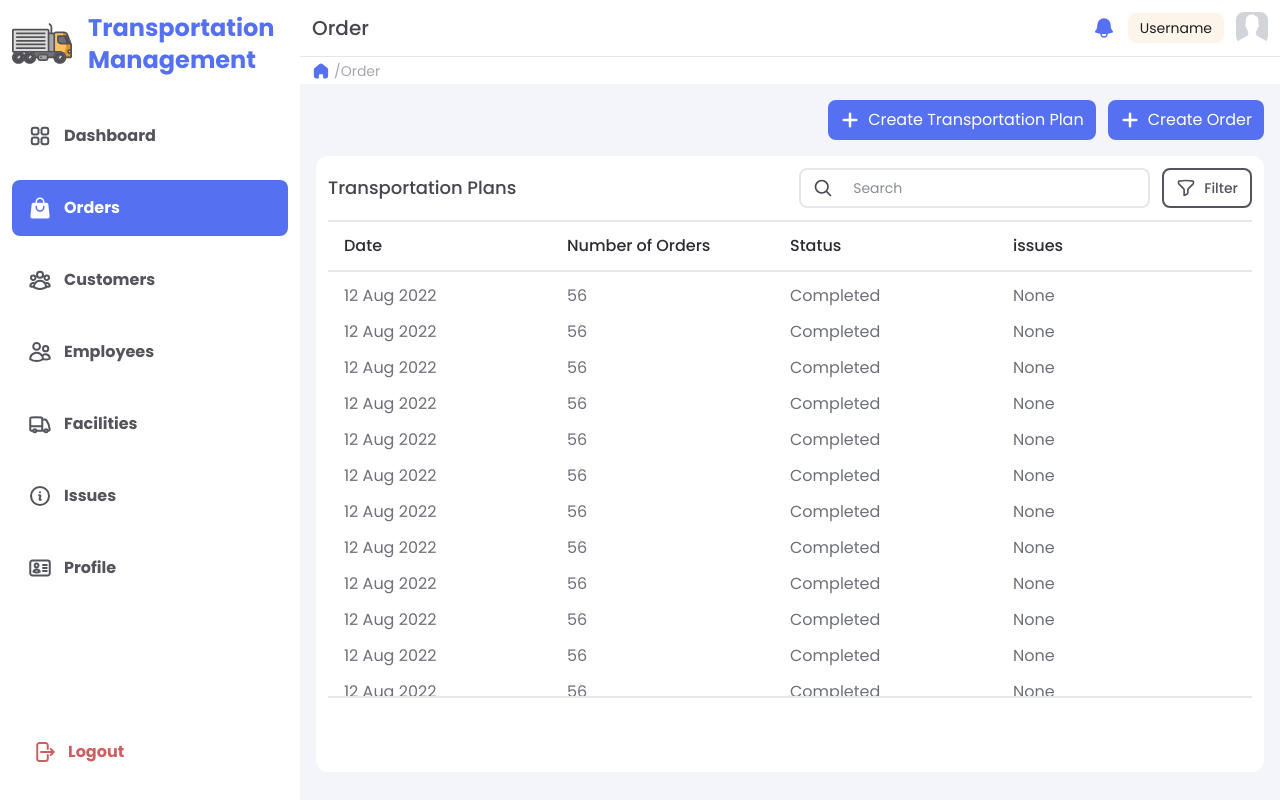
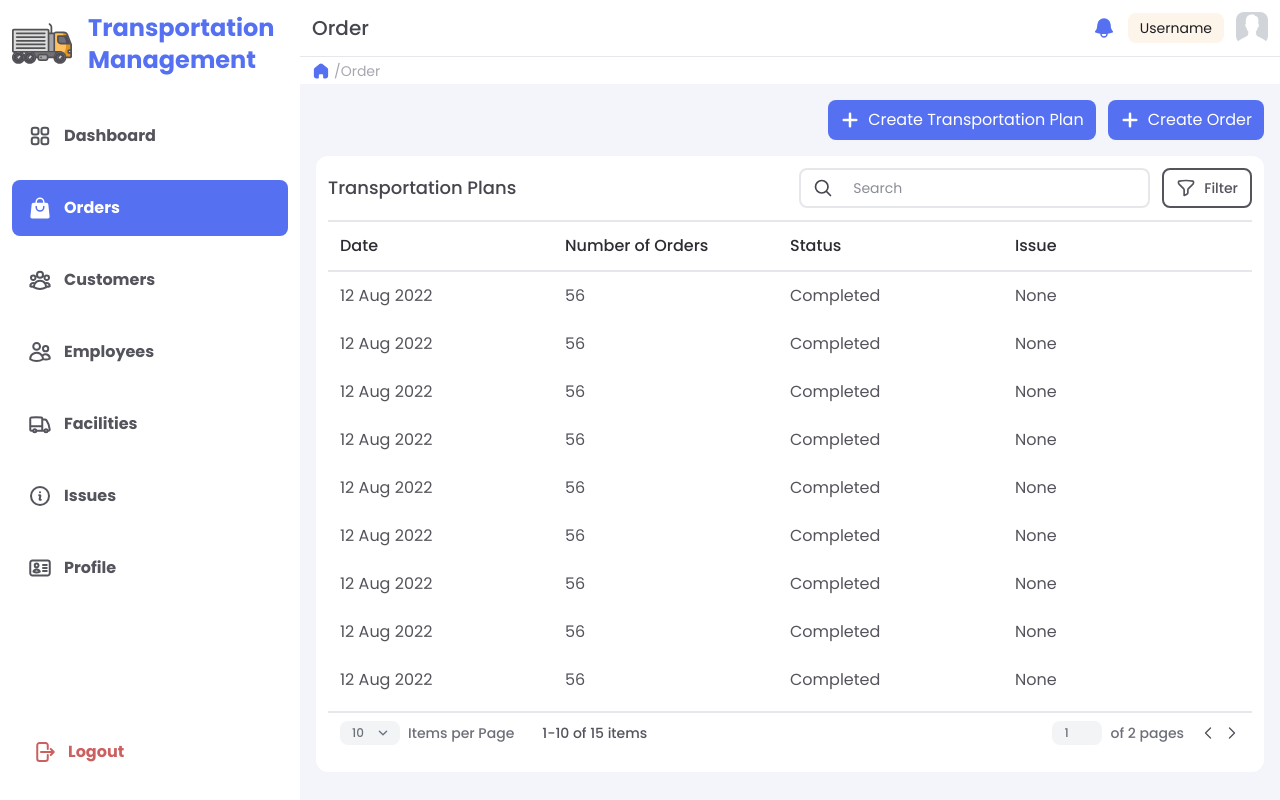
Before and after one commit to HuyHoang0712/specialized_project_web_application, a Next.js app in the folder delivery-management-app/: page /order in a window 1280 px wide. Built offline with nearby package versions, Linux system fonts and the light colour scheme.

Commit message:
feat: Order Management Main Page done!

```diff
--- /dev/null
+++ b/delivery-management-app/app/components/Lists/List.tsx
@@ -0,0 +1,118 @@
+"use client";
+import React, { useState } from "react";
+import { ChevronLeftIcon, ChevronRightIcon } from "@heroicons/react/24/outline";
+
+interface Props {
+  headers: string[];
+  data: any[];
+}
+
+const List = (props: Props) => {
+  const { headers, data } = props;
+  const lenData = data.length;
+  const [itemsPerPage, setItemsPerPage] = useState(10);
+  const [totalPage, setTotalPage] = useState(Math.ceil(lenData / itemsPerPage));
+  const [curPage, setCurPage] = useState(1);
+  const [curData, setCurData] = useState(data.slice(0, itemsPerPage));
+
+  const movePage = (move: number) => {
+    if (move > 0 && curPage < totalPage) {
+      setCurData(
+        data.slice(
+          itemsPerPage * move,
+          curPage === totalPage ? lenData : itemsPerPage * (move + 1)
+        )
+      );
+      setCurPage(curPage + 1);
+    } else if (move < 0 && curPage > 1) {
+      setCurData(
+        data.slice(
+          itemsPerPage * (curPage - 1 + move),
+          itemsPerPage * (curPage + move)
+        )
+      );
+      setCurPage(curPage - 1);
+    }
+  };
+
+  const updateItemsPerPage = (items: number) => {
+    let newTotalPage = Math.ceil(lenData / items);
+    if (curPage >= newTotalPage) {
+      setCurData(data.slice(itemsPerPage * (newTotalPage - 1), lenData));
+      setCurPage(newTotalPage);
+    } else
+      setCurData(
+        data.slice(itemsPerPage * (curPage - 1), itemsPerPage * curPage)
+      );
+    setTotalPage(newTotalPage);
+    setItemsPerPage(items);
+  };
+
+  return (
+    <div className="flex h-[90%] flex-col">
+      <div className="flex items-center p-3 border-y-2 font-medium text-black-90">
+        {headers.map((item, idx) => (
+          <span key={idx} className="flex flex-1">
+            {item}
+          </span>
+        ))}
+      </div>
+      <div className="flex flex-1 flex-col p-3 gap-6 text-black-50 overflow-auto no-scrollbar">
+        {curData.map((item, idx) => (
+          <div key={idx} className="flex items-center">
+            {Object.values(item).map((value: any, index) => (
+              <span key={index} className="flex flex-1">
+                {value}
+              </span>
+            ))}
+          </div>
+        ))}
+      </div>
+      <div className="flex px-3 py-2 justify-between border-t-2 text-sm font-medium">
+        <div className="flex gap-2 items-center">
+          <select
+            id="items"
+            className="min-w-[3.75rem] px-3 py-1 text-xs rounded-lg border-none text-black-40 bg-gray-100"
+            onChange={(e) => updateItemsPerPage(parseInt(e.target.value))}
+          >
+            <option value={10}>10</option>
+            <option value={15}>15</option>
+            <option value={30}>30</option>
+          </select>
+          <label htmlFor="items" className="text-black-40">
+            Items per Page
+          </label>
+          <span className="flex items-center text-black-50 ml-5">
+            1-{itemsPerPage} of {lenData} items
+          </span>
+        </div>
+        <div className="flex gap-2 items-center">
+          <input
+            id="items"
+            type="number"
+            min={1}
+            max={totalPage}
+            className="w-[3.125rem] px-3 py-1 text-xs rounded-lg border-none text-black-40 bg-gray-100"
+            value={curPage}
+            onChange={(e) => movePage(parseInt(e.target.value) - curPage)}
+          />
+          <label htmlFor="items" className="text-black-40">
+            of {totalPage} pages
+          </label>
+          <span className="flex items-center ml-2 gap-2 text-black-50">
+            <ChevronLeftIcon
+              className="w-4 icon-sw-2 hover:text-primary-100"
+              onClick={() => movePage(-1)}
+            />
+            <ChevronRightIcon
+              className="w-4 icon-sw-2 hover:text-primary-100"
+              onClick={() => movePage(1)}
+            />
+          </span>
+        </div>
+      </div>
+    </div>
+  );
+};
+
+export default List;
--- a/delivery-management-app/app/components/Lists/TransportationPlanList.tsx
+++ b/delivery-management-app/app/components/Lists/TransportationPlanList.tsx
@@ -2,6 +2,7 @@
 import React from "react";
 import Search from "../Search/Search";
 import FilterModal from "../Modals/FilterModal";
+import List from "./List";
 
 const transportationPlanList = [
   {
@@ -96,9 +97,14 @@ const transportationPlanList = [
   },
 ];
 
+const listProps = {
+  headers: ["Date", "Number of Orders", "Status", "Issue"],
+  data: transportationPlanList,
+};
+
 const TransportationPlanList = () => {
   return (
-    <div className="flex flex-1 flex-col gap-3">
+    <div className="flex h-full w-full flex-col gap-3">
       <div className="flex flex-row w-full justify-between items-center">
         <span className="text-lg text-black-60 font-medium">
           Transportation Plans
@@ -108,24 +114,7 @@ const TransportationPlanList = () => {
           <FilterModal />
         </div>
       </div>
-      <div className="list-content">
-        <div className="list-header">
-          <span>Date</span>
-          <span>Number of Orders</span>
-          <span>Status</span>
-          <span>issues</span>
-        </div>
-        <div className="list-body no-scrollbar">
-          {transportationPlanList.map((item, idx) => (
-            <div key={idx} className="body-row">
-              <span>{item.date}</span>
-              <span>{item.orders}</span>
-              <span>{item.status}</span>
-              <span>{item.issues}</span>
-            </div>
-          ))}
-        </div>
-      </div>
+      <List {...listProps} />
     </div>
   );
 };
--- a/delivery-management-app/app/globals.css
+++ b/delivery-management-app/app/globals.css
@@ -93,39 +93,9 @@
   .icon-sw-3 path {
     stroke-width: 3px;
   }
-  .list-content {
-    display: flex;
-    height: 90%;
-    flex-direction: column;
-  }
-  .list-header {
-    display: flex;
-    align-items: center;
-    border-top-width: 2px;
-    border-bottom-width: 2px;
-    font-weight: 500;
-    color: var(--black-color-90);
-    padding: .75rem 1rem
-  }
-  .list-header span {
-    flex: 1;
-  }
-  .list-body {
-    display: flex;
-    flex-direction: column;
-    gap: 0.75rem;
-    height: 80%;
-    overflow-y: scroll;
-    padding: .75rem 1rem;
-    border-bottom-width: 2px;
-    color: var(--black-color-40);
-  }
-  .body-row {
-    display: flex;
-    width: 100%;
-  }
-  .body-row span{
-    flex: 1;
+  select option {
+    color: var(--black-color-100);
+    border: transparent;
   }
 }
 
--- a/delivery-management-app/package.json
+++ b/delivery-management-app/package.json
@@ -10,8 +10,11 @@
   },
   "proxy": "http://localhost:8000",
   "dependencies": {
+    "@emotion/react": "^11.11.4",
+    "@emotion/styled": "^11.11.0",
     "@heroicons/react": "^2.1.1",
     "@hookform/resolvers": "^3.3.4",
+    "@mui/material": "^5.15.11",
     "@nextui-org/react": "^2.2.9",
     "@reduxjs/toolkit": "^2.2.0",
     "async-mutex": "^0.4.1",
```
Also changed, not shown: 1 other file (tests, documents, lock files or other folders).
